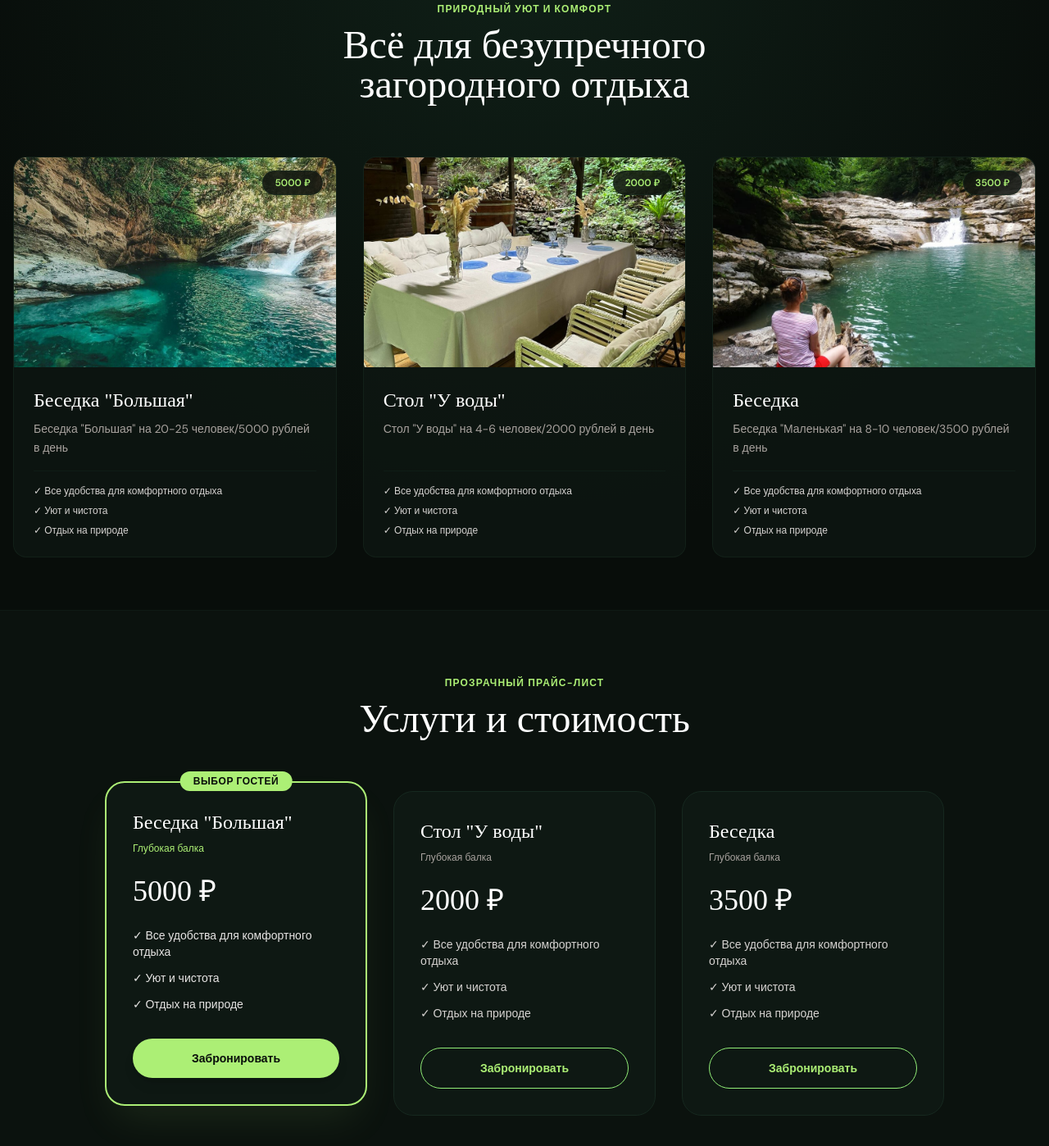
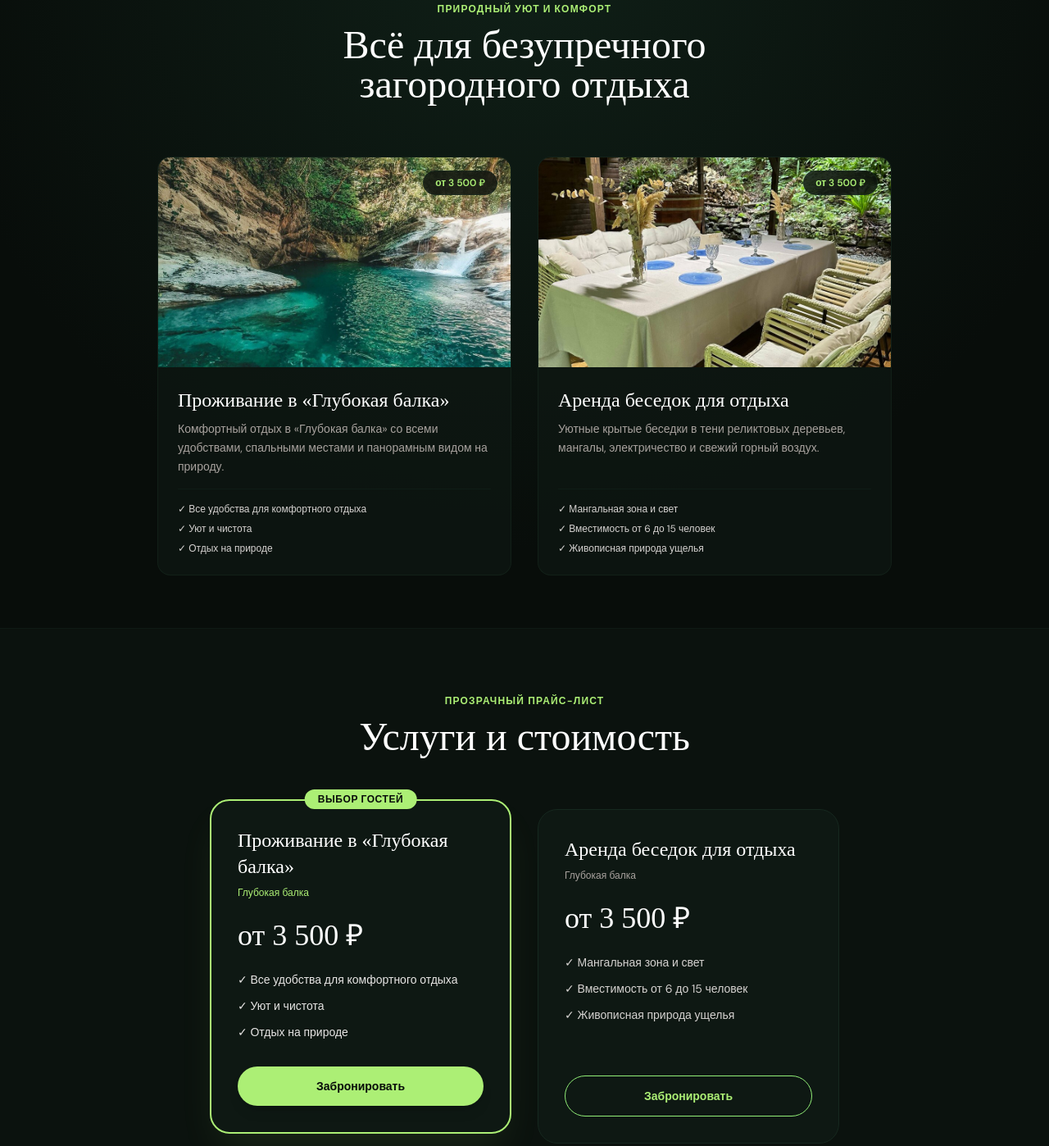
Before and after one commit to geosite-official/geosite-official.github.io, a plain HTML site: page glubokaya-balka/index.html in a window 1280 px wide. Shown: the part 864-2262 px from the top of the page at 82% size. Drawn offline with nearby package versions, Linux system fonts and the light colour scheme; a web font is replaced by a local one.

Commit message:
Upload glubokaya-balka/index.html

```diff
--- a/glubokaya-balka/index.html
+++ b/glubokaya-balka/index.html
@@ -4,8 +4,8 @@
     <meta charset="UTF-8" />
     <meta name="viewport" content="width=device-width, initial-scale=1.0" />
     <link rel="icon" href="https://sarahprando.github.io/forest/src/img/favicon.png" type="image/png" />
-    <title>Глубокая балка | Домики, чан и русская баня</title>
-    <meta name="description" content="Глубокая балка — загородный отдых на природе, сибирский чан, русская парная: ул. Глубокая Балка, село Третья Рота." />
+    <title>Глубокая балка | Загородный отдых и аренда домиков</title>
+    <meta name="description" content="Глубокая балка — загородный отдых на природе: Краснодарский край, Сочи." />
     <link rel="preconnect" href="https://fonts.googleapis.com" />
     <link rel="preconnect" href="https://fonts.gstatic.com" crossorigin />
     <link
@@ -54,7 +54,7 @@
       </div>
       <nav class="hidden md:flex items-center gap-8 text-sm text-stone-300">
         <a href="#about" class="hover:text-verde-200 transition">О комплексе</a>
-        <a href="#houses" class="hover:text-verde-200 transition">Домики и чан</a>
+        <a href="#houses" class="hover:text-verde-200 transition">Домики и отдых</a>
         <a href="#prices" class="hover:text-verde-200 transition">Цены</a>
         <a href="#contacts" class="hover:text-verde-200 transition">Контакты</a>
       </nav>
@@ -81,7 +81,7 @@
         <div class="max-w-3xl">
           <div class="inline-flex items-center gap-2.5 bg-verde-900/80 backdrop-blur-md px-4 py-2 rounded-full border border-verde-700/30 text-xs sm:text-sm text-verde-200 mb-6">
             <span class="size-2 rounded-full bg-verde-200 animate-pulse"></span>
-            <span>🌿 Бронирование на выходные открыто • Краснодарский край</span>
+            <span>🌿 Бронирование на выходные открыто • Краснодарский край, Сочи</span>
           </div>
 
           <h1 class="font-serif text-4xl sm:text-6xl lg:text-7xl text-white mb-6 leading-tight">
@@ -89,7 +89,7 @@
           </h1>
 
           <p class="text-stone-300 text-lg sm:text-xl mb-8 leading-relaxed max-w-2xl">
-            Уютные дизайнерские домики среди вековых сосен, сибирский банный чан под звёздным небом и русская парная на дровах для полного перезапуска.
+            Уютные дизайнерские домики среди вековых сосен, панорамные виды на лес, терраса с мангальной зоной и полное умиротворение вдали от суеты.
           </p>
 
           <div class="flex flex-wrap items-center gap-4 text-sm sm:text-base">
@@ -102,9 +102,9 @@
               <span>→</span>
             </a>
             <div class="bg-verde-900/70 backdrop-blur-md px-5 py-3.5 rounded-full border border-verde-700/40 text-stone-200 flex items-center gap-2">
-              <span class="text-yellow-400 font-bold">★ 5.0</span>
+              <span class="text-yellow-400 font-bold">★ 4.6</span>
               <span class="text-stone-500">•</span>
-              <span>422 отзывов на картах</span>
+              <span>29 отзывов на картах</span>
             </div>
           </div>
         </div>
@@ -116,15 +116,15 @@
             class="flex items-center gap-2 hover:text-verde-200 transition group"
           >
             <span>📍</span>
-            <span>ул. Глубокая Балка, село Третья Рота</span>
+            <span>Краснодарский край, Сочи</span>
             <span class="text-xs text-verde-300 group-hover:underline opacity-80">(маршрут ↗)</span>
           </a>
           <div class="flex items-center gap-6">
 
 
-              <span>🏷️ Беседка "Большая": <strong class="text-white">5000 ₽</strong></span>
+              <span>🏷️ Аренда беседок для отдыха: <strong class="text-white">от 3 500 ₽</strong></span>
 
-              <span>🏷️ Стол "У воды": <strong class="text-white">2000 ₽</strong></span>
+              <span>🏷️ Большая беседка для мероприятий: <strong class="text-white">5 000 ₽</strong></span>
 
 
           </div>
@@ -141,26 +141,26 @@
           <h2 class="font-serif text-3xl sm:text-5xl text-white">Всё для безупречного загородного отдыха</h2>
         </div>
 
-        <div class="grid md:grid-cols-3 gap-6 lg:gap-8">
+        <div class="grid md:grid-cols-2 max-w-4xl mx-auto gap-6 lg:gap-8">
 
           <div class="bg-verde-900/60 rounded-2xl overflow-hidden border border-verde-800/60 flex flex-col hover:border-verde-700 transition">
             <div class="relative h-64 overflow-hidden">
               <img
                 src="assets/images/photo_1.jpg"
-                alt="Беседка "Большая""
+                alt="Проживание в «Глубокая балка»"
                 class="size-full object-cover hover:scale-105 transition duration-500"
               />
 
               <span class="absolute top-4 right-4 bg-verde-950/80 backdrop-blur-md text-verde-200 px-3.5 py-1.5 rounded-full text-xs font-semibold border border-verde-700/40">
-                5000 ₽
+                от 3 500 ₽
               </span>
 
             </div>
             <div class="p-6 flex-1 flex flex-col justify-between">
               <div>
-                <h3 class="font-serif text-2xl text-white mb-2">Беседка "Большая"</h3>
+                <h3 class="font-serif text-2xl text-white mb-2">Проживание в «Глубокая балка»</h3>
                 <p class="text-stone-400 text-sm mb-4 leading-relaxed">
-                  Беседка "Большая" на 20-25 человек/5000 рублей в день
+                  Комфортный отдых в «Глубокая балка» со всеми удобствами, спальными местами и панорамным видом на природу.
                 </p>
               </div>
 
@@ -181,64 +181,30 @@
             <div class="relative h-64 overflow-hidden">
               <img
                 src="assets/images/photo_2.jpg"
-                alt="Стол "У воды""
+                alt="Аренда беседок для отдыха"
                 class="size-full object-cover hover:scale-105 transition duration-500"
               />
 
               <span class="absolute top-4 right-4 bg-verde-950/80 backdrop-blur-md text-verde-200 px-3.5 py-1.5 rounded-full text-xs font-semibold border border-verde-700/40">
-                2000 ₽
+                от 3 500 ₽
               </span>
 
             </div>
             <div class="p-6 flex-1 flex flex-col justify-between">
               <div>
-                <h3 class="font-serif text-2xl text-white mb-2">Стол "У воды"</h3>
+                <h3 class="font-serif text-2xl text-white mb-2">Аренда беседок для отдыха</h3>
                 <p class="text-stone-400 text-sm mb-4 leading-relaxed">
-                  Стол "У воды" на 4-6 человек/2000 рублей в день
+                  Уютные крытые беседки в тени реликтовых деревьев, мангалы, электричество и свежий горный воздух.
                 </p>
               </div>
 
               <ul class="text-xs text-stone-300 space-y-2 pt-4 border-t border-verde-800/40">
 
-                <li class="flex items-center gap-2">✓ Все удобства для комфортного отдыха</li>
+                <li class="flex items-center gap-2">✓ Мангальная зона и свет</li>
 
-                <li class="flex items-center gap-2">✓ Уют и чистота</li>
+                <li class="flex items-center gap-2">✓ Вместимость от 6 до 15 человек</li>
 
-                <li class="flex items-center gap-2">✓ Отдых на природе</li>
-
-              </ul>
-
-            </div>
-          </div>
-
-          <div class="bg-verde-900/60 rounded-2xl overflow-hidden border border-verde-800/60 flex flex-col hover:border-verde-700 transition">
-            <div class="relative h-64 overflow-hidden">
-              <img
-                src="assets/images/photo_3.jpg"
-                alt="Беседка"
-                class="size-full object-cover hover:scale-105 transition duration-500"
-              />
-
-              <span class="absolute top-4 right-4 bg-verde-950/80 backdrop-blur-md text-verde-200 px-3.5 py-1.5 rounded-full text-xs font-semibold border border-verde-700/40">
-                3500 ₽
-              </span>
-
-            </div>
-            <div class="p-6 flex-1 flex flex-col justify-between">
-              <div>
-                <h3 class="font-serif text-2xl text-white mb-2">Беседка</h3>
-                <p class="text-stone-400 text-sm mb-4 leading-relaxed">
-                  Беседка "Маленькая" на 8-10 человек/3500 рублей в день
-                </p>
-              </div>
-
-              <ul class="text-xs text-stone-300 space-y-2 pt-4 border-t border-verde-800/40">
-
-                <li class="flex items-center gap-2">✓ Все удобства для комфортного отдыха</li>
-
-                <li class="flex items-center gap-2">✓ Уют и чистота</li>
-
-                <li class="flex items-center gap-2">✓ Отдых на природе</li>
+                <li class="flex items-center gap-2">✓ Живописная природа ущелья</li>
 
               </ul>
 
@@ -259,7 +225,7 @@
           <h2 class="font-serif text-3xl sm:text-5xl text-white">Услуги и стоимость</h2>
         </div>
 
-        <div class="grid md:grid-cols-3 gap-8 max-w-5xl mx-auto">
+        <div class="grid md:grid-cols-2 max-w-3xl mx-auto gap-8">
 
           <div class="bg-verde-900/80 rounded-3xl p-8 border border-2 border-verde-200 relative shadow-2xl shadow-verde-200/10 transform md:-translate-y-3 flex flex-col justify-between">
 
@@ -268,10 +234,10 @@
             </span>
 
             <div>
-              <h3 class="font-serif text-2xl text-white mb-2">Беседка "Большая"</h3>
+              <h3 class="font-serif text-2xl text-white mb-2">Проживание в «Глубокая балка»</h3>
               <p class="text-xs text-verde-200 mb-6">Глубокая балка</p>
               <div class="mb-6">
-                <span class="text-4xl font-serif text-white">5000 ₽</span>
+                <span class="text-4xl font-serif text-white">от 3 500 ₽</span>
 
               </div>
 
@@ -298,50 +264,20 @@
           <div class="bg-verde-900/80 rounded-3xl p-8 border border-verde-800 flex flex-col justify-between">
 
             <div>
-              <h3 class="font-serif text-2xl text-white mb-2">Стол "У воды"</h3>
+              <h3 class="font-serif text-2xl text-white mb-2">Аренда беседок для отдыха</h3>
               <p class="text-xs text-stone-400 mb-6">Глубокая балка</p>
               <div class="mb-6">
-                <span class="text-4xl font-serif text-white">2000 ₽</span>
+                <span class="text-4xl font-serif text-white">от 3 500 ₽</span>
 
               </div>
 
               <ul class="text-sm text-stone-300 space-y-3 mb-8">
 
-                <li class="flex items-center gap-2">✓ Все удобства для комфортного отдыха</li>
+                <li class="flex items-center gap-2">✓ Мангальная зона и свет</li>
 
-                <li class="flex items-center gap-2">✓ Уют и чистота</li>
+                <li class="flex items-center gap-2">✓ Вместимость от 6 до 15 человек</li>
 
-                <li class="flex items-center gap-2">✓ Отдых на природе</li>
-
-              </ul>
-
-            </div>
-            <a
-              href="https://wa.me/79189015494?text=%D0%97%D0%B4%D1%80%D0%B0%D0%B2%D1%81%D1%82%D0%B2%D1%83%D0%B9%D1%82%D0%B5%2C%20%D1%85%D0%BE%D1%87%D1%83%20%D0%B7%D0%B0%D0%B1%D1%80%D0%BE%D0%BD%D0%B8%D1%80%D0%BE%D0%B2%D0%B0%D1%82%D1%8C%20%D0%BE%D1%82%D0%B4%D1%8B%D1%85%20%D0%B2%20%D0%93%D0%BB%D1%83%D0%B1%D0%BE%D0%BA%D0%B0%D1%8F%20%D0%B1%D0%B0%D0%BB%D0%BA%D0%B0"
-              target="_blank"
-              class="w-full text-center py-3.5 rounded-full border border-verde-300 text-verde-200 font-semibold hover:bg-verde-200 hover:text-verde-950 text-sm transition"
-            >
-              Забронировать
-            </a>
-          </div>
-
-          <div class="bg-verde-900/80 rounded-3xl p-8 border border-verde-800 flex flex-col justify-between">
-
-            <div>
-              <h3 class="font-serif text-2xl text-white mb-2">Беседка</h3>
-              <p class="text-xs text-stone-400 mb-6">Глубокая балка</p>
-              <div class="mb-6">
-                <span class="text-4xl font-serif text-white">3500 ₽</span>
-
-              </div>
-
-              <ul class="text-sm text-stone-300 space-y-3 mb-8">
-
-                <li class="flex items-center gap-2">✓ Все удобства для комфортного отдыха</li>
-
-                <li class="flex items-center gap-2">✓ Уют и чистота</li>
-
-                <li class="flex items-center gap-2">✓ Отдых на природе</li>
+                <li class="flex items-center gap-2">✓ Живописная природа ущелья</li>
 
               </ul>
 
@@ -394,7 +330,7 @@
         <span class="size-3 rounded-full bg-verde-200 inline-block neon mb-4"></span>
         <h2 class="font-serif text-4xl sm:text-5xl text-white mb-6">Ждём вас в гости в Глубокая балка</h2>
         <p class="text-stone-300 text-lg mb-8 max-w-xl mx-auto">
-          Адрес: <strong class="text-white">ул. Глубокая Балка, село Третья Рота</strong>.<br />
+          Адрес: <strong class="text-white">Краснодарский край, Сочи</strong>.<br />
           <a
             href="https://yandex.ru/maps/?rtext=~43.761391%2C39.699885&rtt=auto"
             target="_blank"
```
